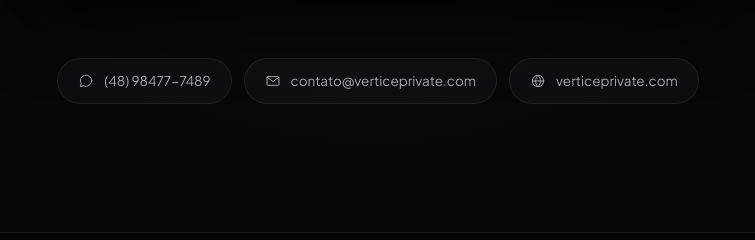
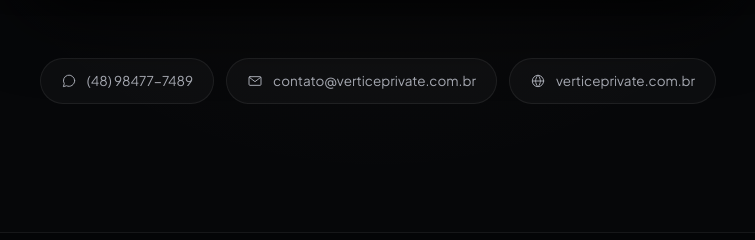
Before and after one commit to stocaline/vertice-landing, a plain HTML site: page index.html in a window 1280 px wide. Shown: the part 7007-7247 px from the top of the page, 262-1017 px from the left. Drawn offline with nearby package versions, Linux system fonts and the light colour scheme.

Commit message:
fix: use the .com.br domain in contact email and site address
Co-Authored-By: Claude Opus 5.5 <noreply@anthropic.com>

```diff
--- a/index.html
+++ b/index.html
@@ -392,13 +392,13 @@
         <svg class="icon" aria-hidden="true"><use href="#i-message"/></svg>
         <span>(48) 98477-7489</span>
       </a>
-      <a href="mailto:contato@verticeprivate.com" class="quick-contact-pill">
+      <a href="mailto:contato@verticeprivate.com.br" class="quick-contact-pill">
         <svg class="icon" aria-hidden="true"><use href="#i-mail"/></svg>
-        <span>contato@verticeprivate.com</span>
+        <span>contato@verticeprivate.com.br</span>
       </a>
       <span class="quick-contact-pill is-static">
         <svg class="icon" aria-hidden="true"><use href="#i-globe"/></svg>
-        <span>verticeprivate.com</span>
+        <span>verticeprivate.com.br</span>
       </span>
     </div>
   </div>
```
